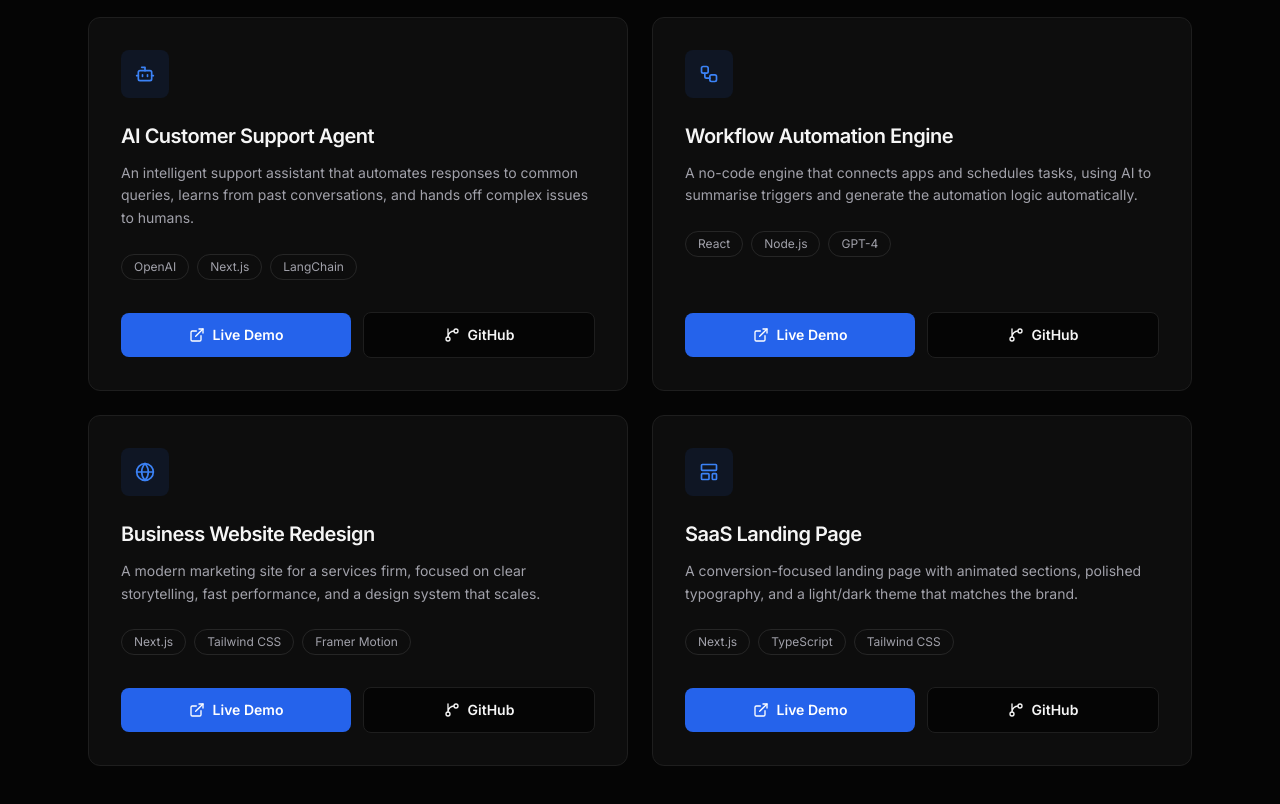
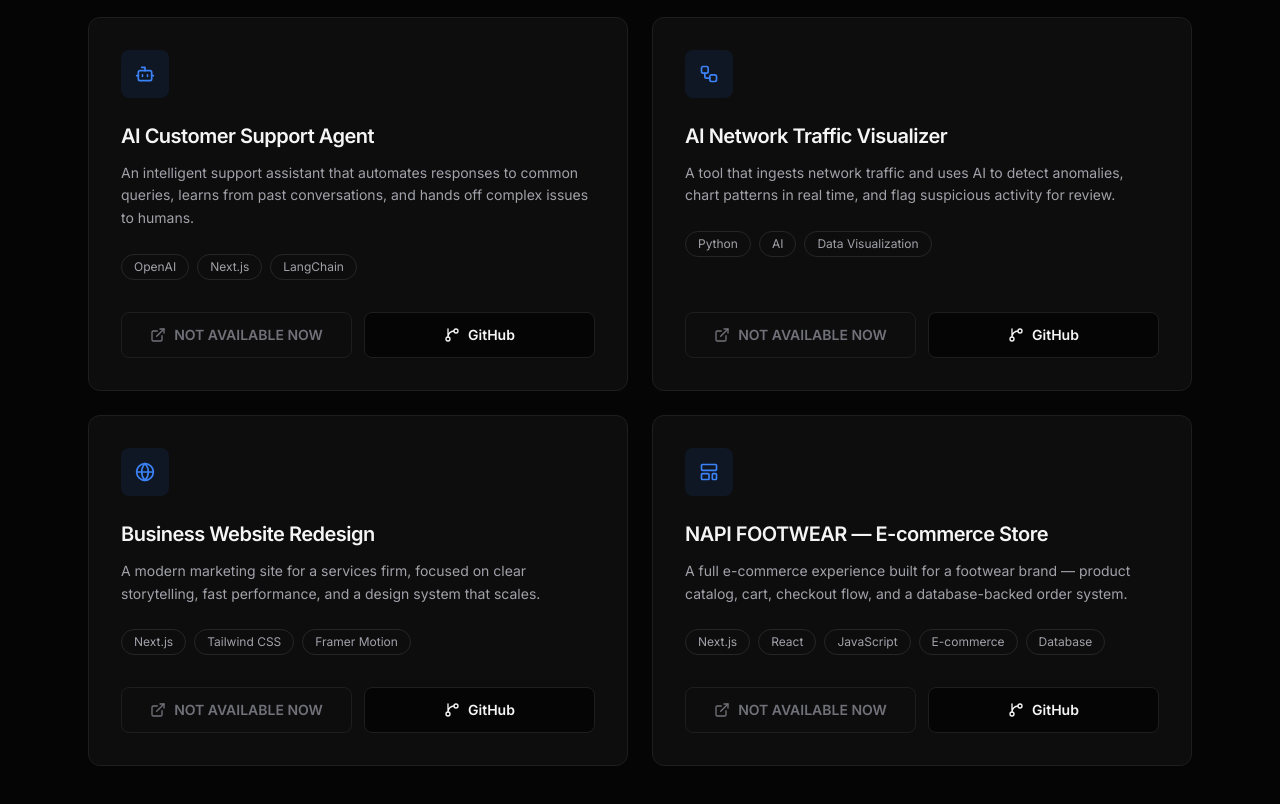
Before and after one commit to dannyj22/portfolio, a Next.js app: page / in a window 1280 px wide. Shown: the part 1820-2624 px from the top of the page. Built offline with nearby package versions, Linux system fonts and the light colour scheme.

Commit message:
Update projects and mark live demos as not available

```diff
--- a/src/components/ProjectCarousel.tsx
+++ b/src/components/ProjectCarousel.tsx
@@ -85,15 +85,10 @@
           ))}
         </div>
         <div className="mt-auto flex flex-wrap items-center gap-3 pt-5">
-          <a
-            href={project.live}
-            target="_blank"
-            rel="noopener noreferrer"
-            className="inline-flex flex-1 items-center justify-center gap-2 rounded-lg bg-blue px-5 py-3 text-sm font-semibold text-white transition-colors duration-200 hover:bg-blue-light"
-          >
+          <span className="inline-flex flex-1 items-center justify-center gap-2 rounded-lg border border-border bg-surface px-5 py-3 text-sm font-semibold text-muted-dark">
             <ExternalLink className="h-4 w-4" />
-            Live Demo
-          </a>
+            NOT AVAILABLE NOW
+          </span>
           <a
             href={project.github}
             target="_blank"
--- a/src/components/Projects.tsx
+++ b/src/components/Projects.tsx
@@ -38,10 +38,10 @@
     github: "https://github.com",
   },
   {
-    title: "Workflow Automation Engine",
+    title: "AI Network Traffic Visualizer",
     description:
-      "A no-code engine that connects apps and schedules tasks, using AI to summarise triggers and generate the automation logic automatically.",
-    tags: ["React", "Node.js", "GPT-4"],
+      "A tool that ingests network traffic and uses AI to detect anomalies, chart patterns in real time, and flag suspicious activity for review.",
+    tags: ["Python", "AI", "Data Visualization"],
     iconKey: "Workflow",
     live: "https://example.com",
     github: "https://github.com",
@@ -56,10 +56,10 @@
     github: "https://github.com",
   },
   {
-    title: "SaaS Landing Page",
+    title: "NAPI FOOTWEAR — E-commerce Store",
     description:
-      "A conversion-focused landing page with animated sections, polished typography, and a light/dark theme that matches the brand.",
-    tags: ["Next.js", "TypeScript", "Tailwind CSS"],
+      "A full e-commerce experience built for a footwear brand — product catalog, cart, checkout flow, and a database-backed order system.",
+    tags: ["Next.js", "React", "JavaScript", "E-commerce", "Database"],
     iconKey: "LayoutTemplate",
     live: "https://example.com",
     github: "https://github.com",
@@ -118,15 +118,10 @@
                     ))}
                   </div>
                   <div className="mt-auto flex flex-wrap items-center gap-3 pt-8">
-                    <a
-                      href={project.live}
-                      target="_blank"
-                      rel="noopener noreferrer"
-                      className="inline-flex flex-1 items-center justify-center gap-2 rounded-lg bg-blue px-5 py-3 text-sm font-semibold text-white transition-all duration-200 hover:bg-blue-light hover:-translate-y-0.5"
-                    >
+                    <span className="inline-flex flex-1 items-center justify-center gap-2 rounded-lg border border-border bg-surface px-5 py-3 text-sm font-semibold text-muted-dark">
                       <ExternalLink className="h-4 w-4" />
-                      Live Demo
-                    </a>
+                      NOT AVAILABLE NOW
+                    </span>
                     <a
                       href={project.github}
                       target="_blank"
```
